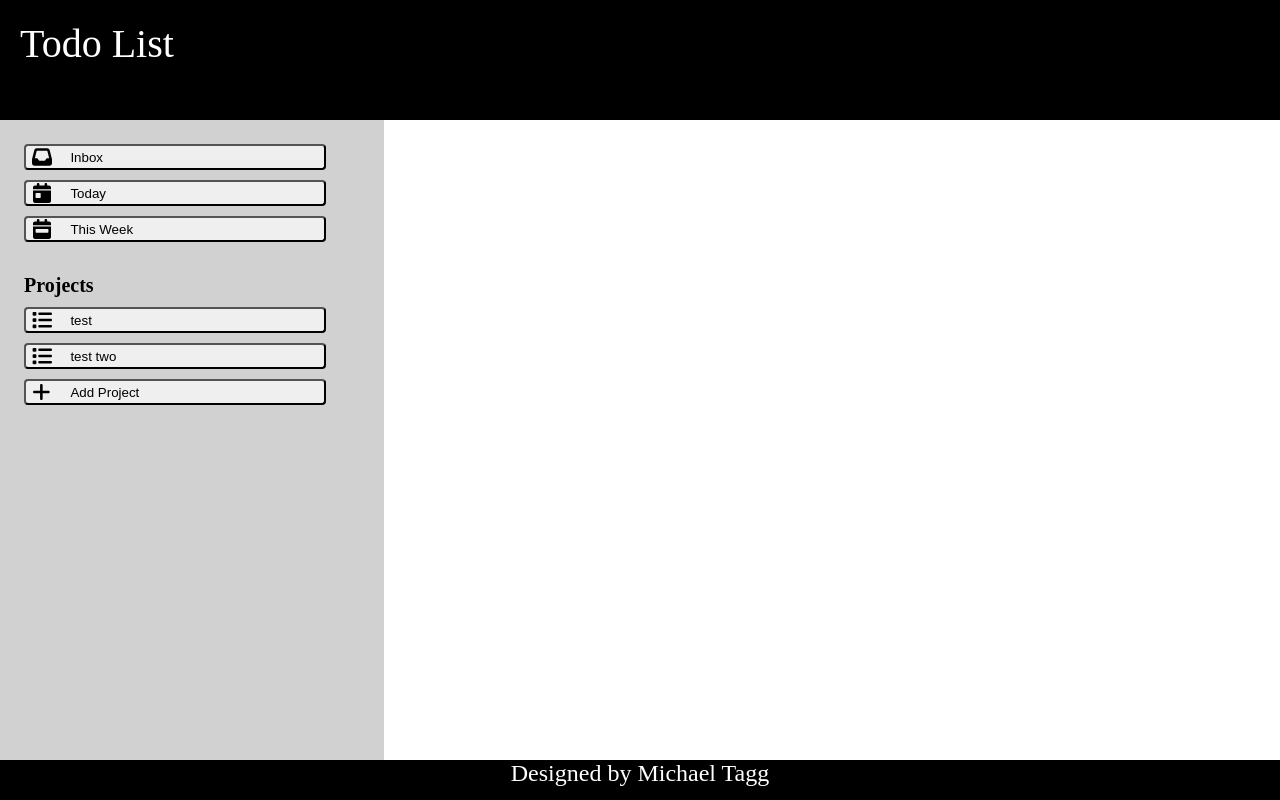
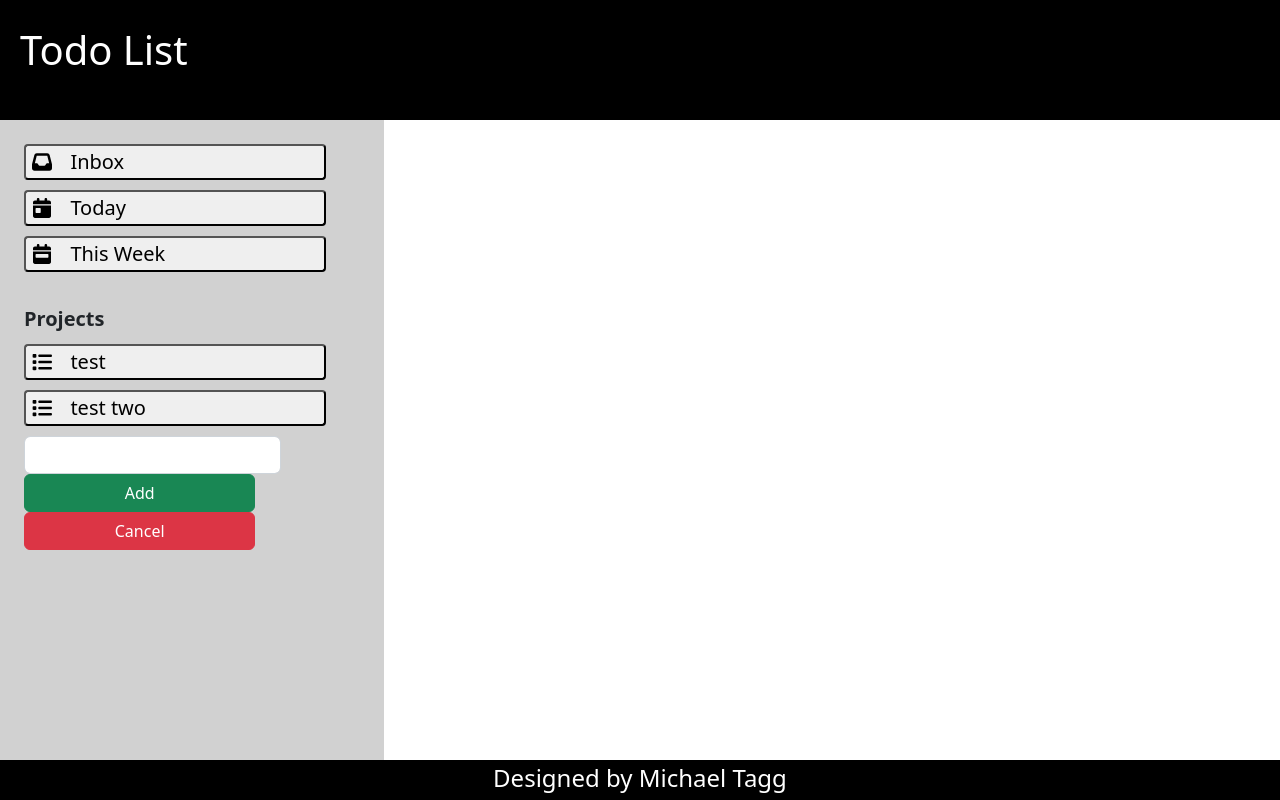
Before and after one commit to mdtagg/React_ToDo_App, a React (Vite) app: page / in a window 1280 px wide. Both pictures are taken after a click on the button "Add Project". Built offline with nearby package versions, Linux system fonts and the light colour scheme.

Commit message:
projectslist component updated
projectlist has been given a few pieces of state to update the ui
when a new project has been added

```diff
--- a/src/App.jsx
+++ b/src/App.jsx
@@ -1,5 +1,6 @@
 
 import TodoSection from "./components/TodoSection"
+import 'bootstrap/dist/css/bootstrap.min.css';
 
 function App() {
 
--- a/src/components/ProjectsList.jsx
+++ b/src/components/ProjectsList.jsx
@@ -1,8 +1,43 @@
+
+import { useState } from 'react'
+import Button from 'react-bootstrap/Button';
+import Form from 'react-bootstrap/Form';
 
 const ProjectsList = () => {
+    // <div className='add-todo-container'>
+    //             <input></input>
+    //             <div className='add-todo-buttons'>
+    //                 <Button variant='success' size='sm' type='submit' onSubmit={handleOnSubmit}>Add</Button>
+    //                 <Button variant='danger' size='sm'>Cancel</Button>
+    //             </div>
+    //         </div>
+    const [projects, setProjects] = useState([])
+    const [toggleShow, setToggleShow] = useState(false)
+    const [projectTitle,setProjectTitle] = useState('')
+
+    function handleOnClick() {
+        setToggleShow(true)
+    }
+
+    function handleOnSubmit(e) {
+        e.preventDefault()
+        setToggleShow(false)
+        setProjects((prevProjects) => {
+            return ([
+                ...prevProjects,
+                projectTitle
+            ])
+        })
+    }
+
+    function handleInput(e) {
+        const { value } = e.target
+        setProjectTitle(value)
+    }
+
     return (
         <div className='sidebar-group' id='projects-list'>
-                <div className='projects-title'>Projects</div>
+            <div className='projects-title'>Projects</div>
             <button>
                 <img className='todo-icon' src='icons/todo-list.svg'></img>
                     test
@@ -11,10 +46,27 @@ const ProjectsList = () => {
                 <img className='todo-icon' src='icons/todo-list.svg'></img>
                     test two
             </button>
-            <button>
-                <img className='todo-icon' src='icons/plus.svg'></img>
-                    Add Project
+            {projects.map(project => {
+                return (
+                <button>
+                <img className='todo-icon' src='icons/todo-list.svg'></img>
+                    {project}
+                </button>
+                )
+            })}
+            {toggleShow &&
+                <Form onSubmit={handleOnSubmit}>
+                    <Form.Control type='text' name='project-title' onChange={handleInput}/>
+                    <Button variant='success' type='submit'>Add</Button>
+                    <Button variant='danger'>Cancel</Button>
+                </Form>
+            }
+            {!toggleShow &&
+            <button onClick={handleOnClick}>
+            <img className='todo-icon' src='icons/plus.svg'></img>
+                Add Project
             </button>
+            }
         </div>
     )
 }
--- a/src/index.css
+++ b/src/index.css
@@ -64,8 +64,18 @@ footer {
   background-color:black;
   color:white;
   font-size:1.5rem;
-  /* padding:.25rem; */
   display:flex;
   justify-content: center;
   height:5vh;
 }
+
+.add-todo-container {
+  display:flex;
+  flex-direction: column;
+ gap:.5rem;
+}
+
+.add-todo-buttons {
+  display:flex;
+  gap:.25rem;
+}
```
